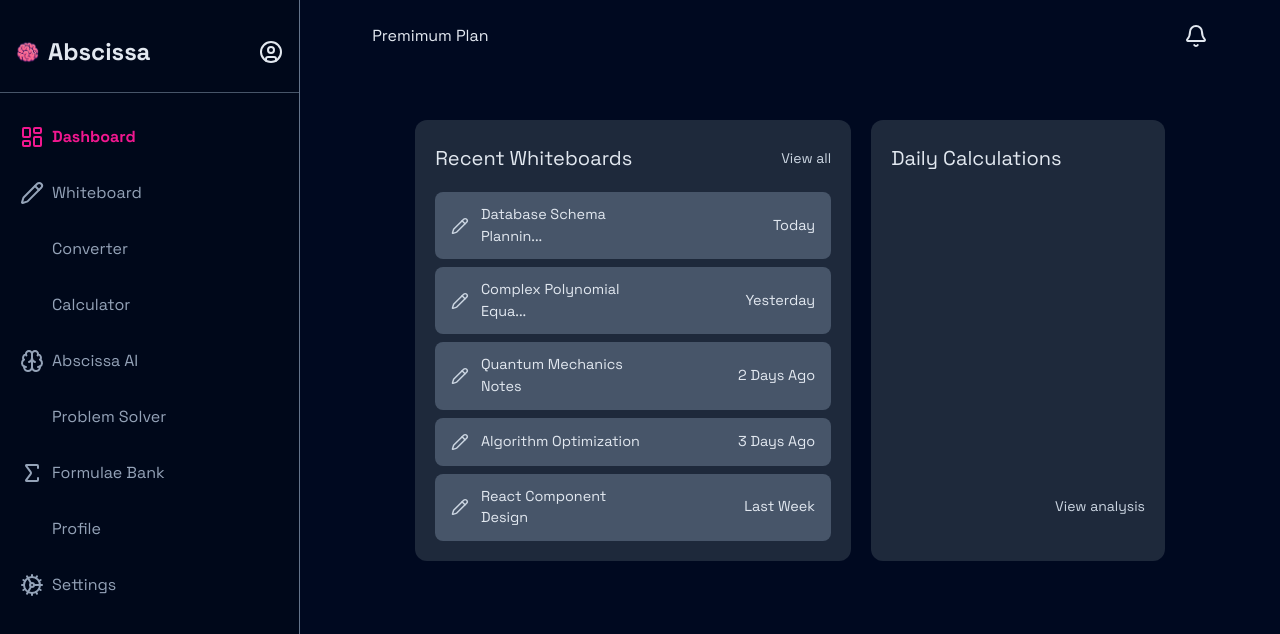
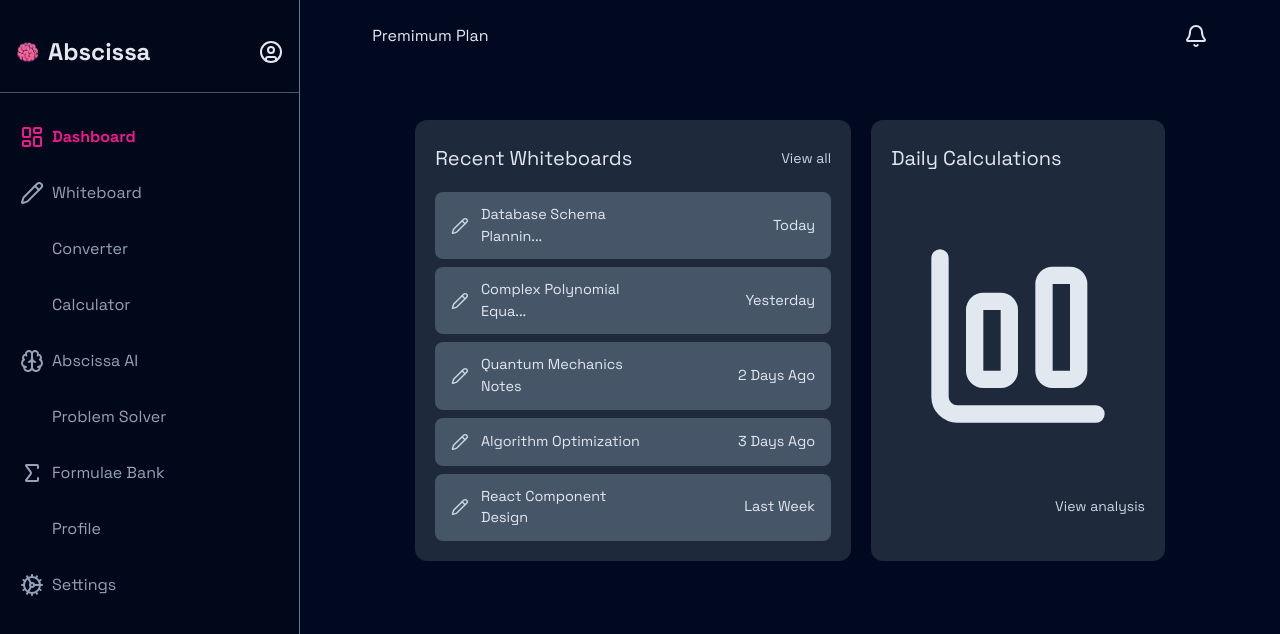
Before and after one commit to fisayo-dev/abscissa, a React (Vite) app in the folder frontend/: page /dashboard in a window 1280 px wide. Shown: the top 634 px of the page. Built offline with nearby package versions, Linux system fonts and the light colour scheme; some icons are missing.

Commit message:
change bar chart icon

```diff
--- a/frontend/src/pages/Private/UserHome.jsx
+++ b/frontend/src/pages/Private/UserHome.jsx
@@ -1,5 +1,4 @@
-import { Graph } from "iconsax-react";
-import { PencilIcon } from "lucide-react";
+import { BarChartBig, PencilIcon } from "lucide-react";
 import { Link } from "react-router-dom";
 
 const UserHome = () => {
@@ -49,7 +48,7 @@ const UserHome = () => {
                 <h2 className="text-xl ">Daily Calculations</h2>
               </div>
               <div className="flex flex-col place-items-center py-10">
-                <Graph className="h-52 w-52"/>
+                <BarChartBig className="h-52 w-52"/>
               </div>
                 <Link className="text-right text-slate-300 hover:underline text-sm">View analysis</Link>
             </div>
```
